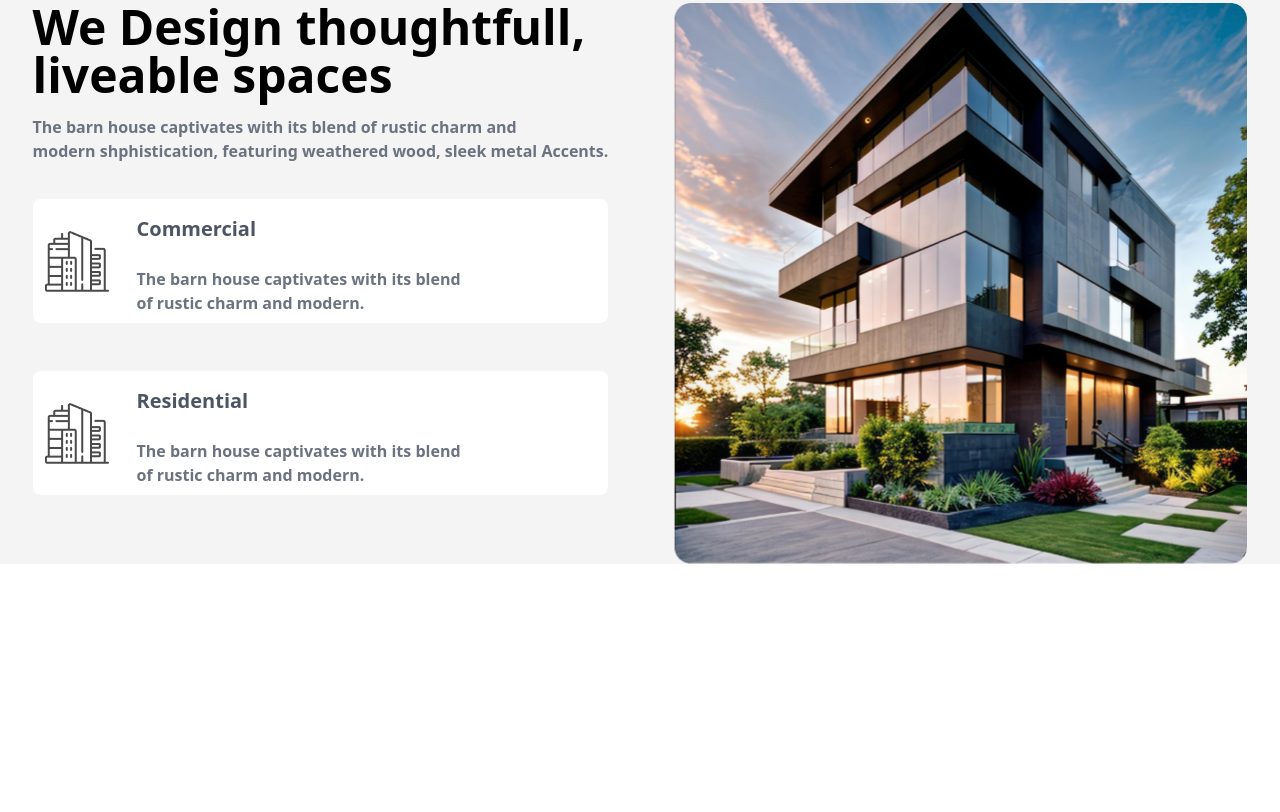
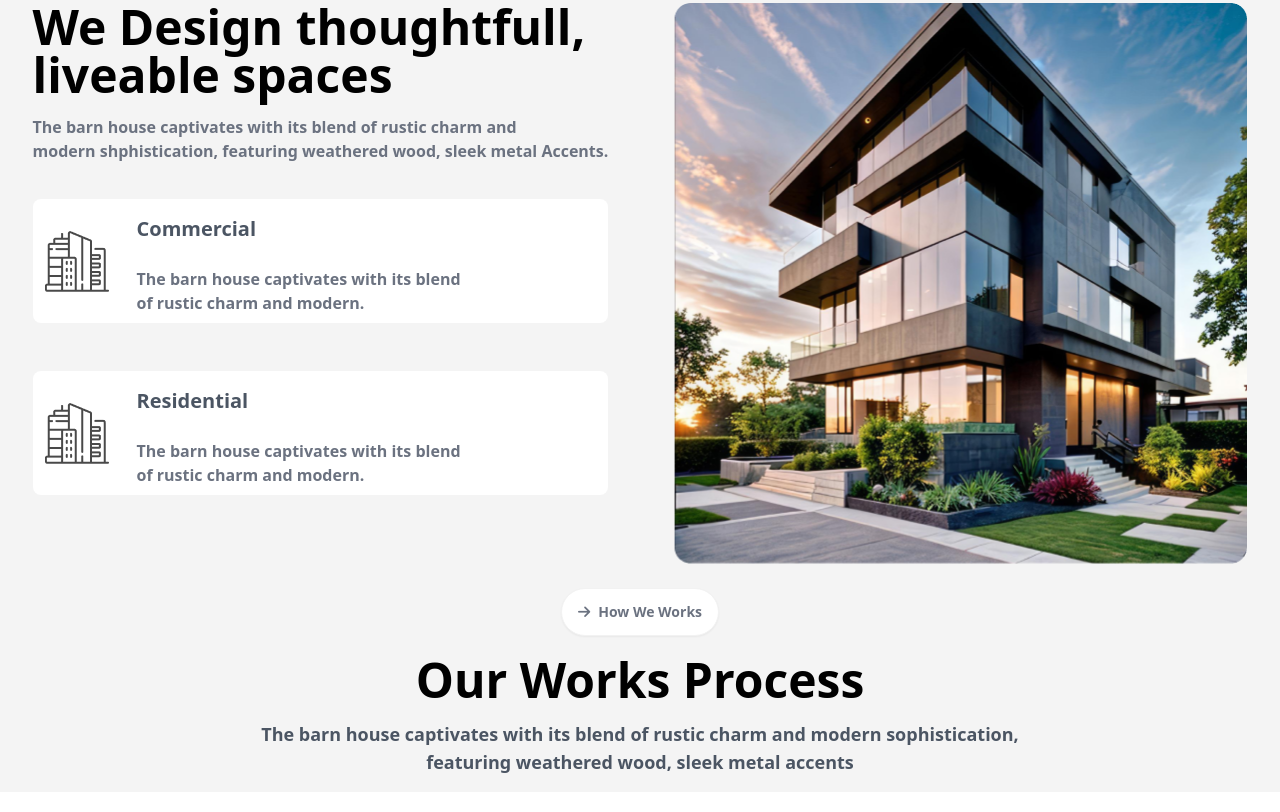
Before and after one commit to nahidbinalamsami/B10-Assignment03, a plain HTML site: page index.html in a window 1280 px wide. Shown: the part 823-1635 px from the top of the page. Before the commit the page ends 1411 px from the top, so only its background shows below. Drawn offline with nearby package versions, Linux system fonts and the light colour scheme.

Commit message:
my main section about we work section working

```diff
--- a/index.html
+++ b/index.html
@@ -110,7 +110,22 @@
               <img src="./assets/Rectangle.png" alt="">
             </div>
 
-        </div>
+          </div>
+
+
+          <!-- How we works section -->
+
+            <div class="flex justify-center mt-6">
+              <button class="btn bg-white rounded-3xl text-gray-500 font-semibold   "><i class="fa-solid fa-arrow-right "></i> How We Works</button>
+            </div>
+
+            <!-- work Process  -->
+             <div class="text-center mt-5">
+              <h1 class="text-2xl md:text-3xl lg:text-5xl font-extrabold text-black">Our Works Process</h1>
+              <p class="text-lg text-gray-600 font-semibold py-4">The barn house captivates with its blend of rustic charm and modern sophistication, <br> featuring weathered wood, sleek metal accents</p>
+             </div>
+
+
 
 
 
```
